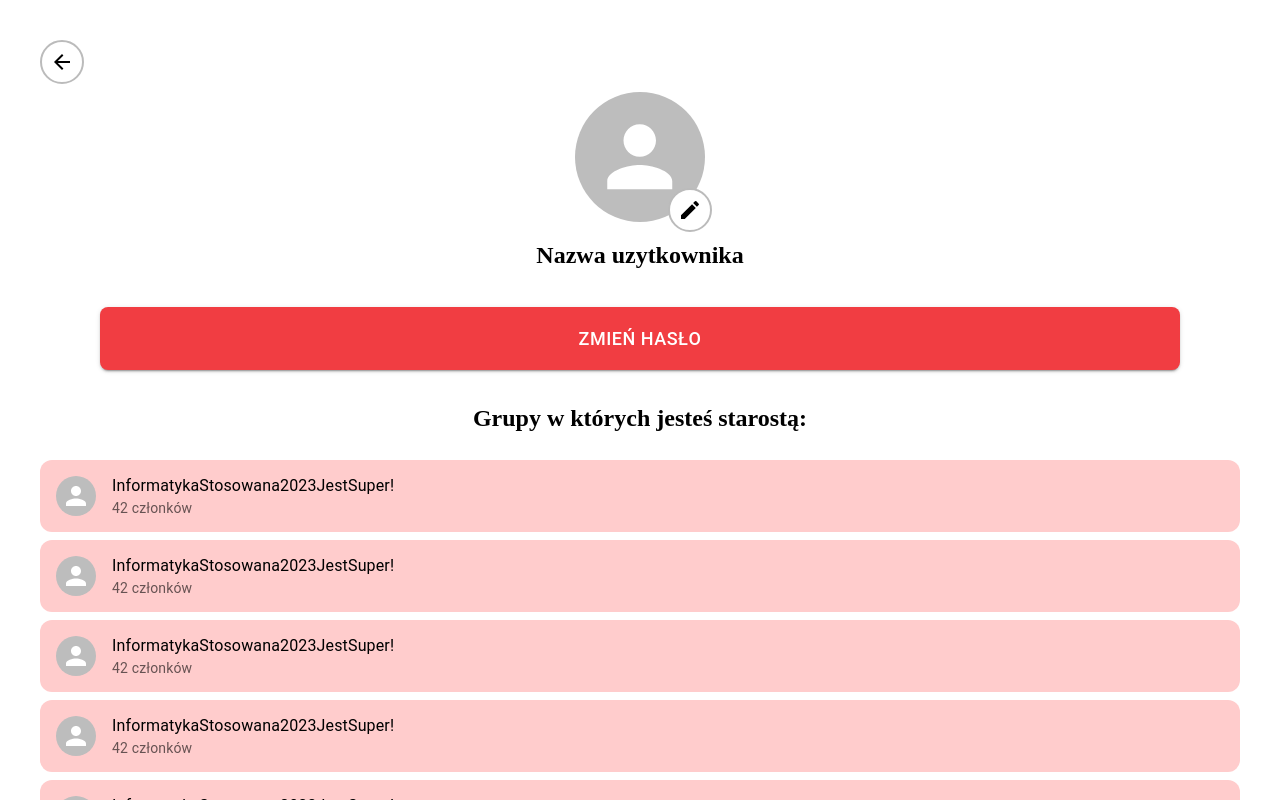
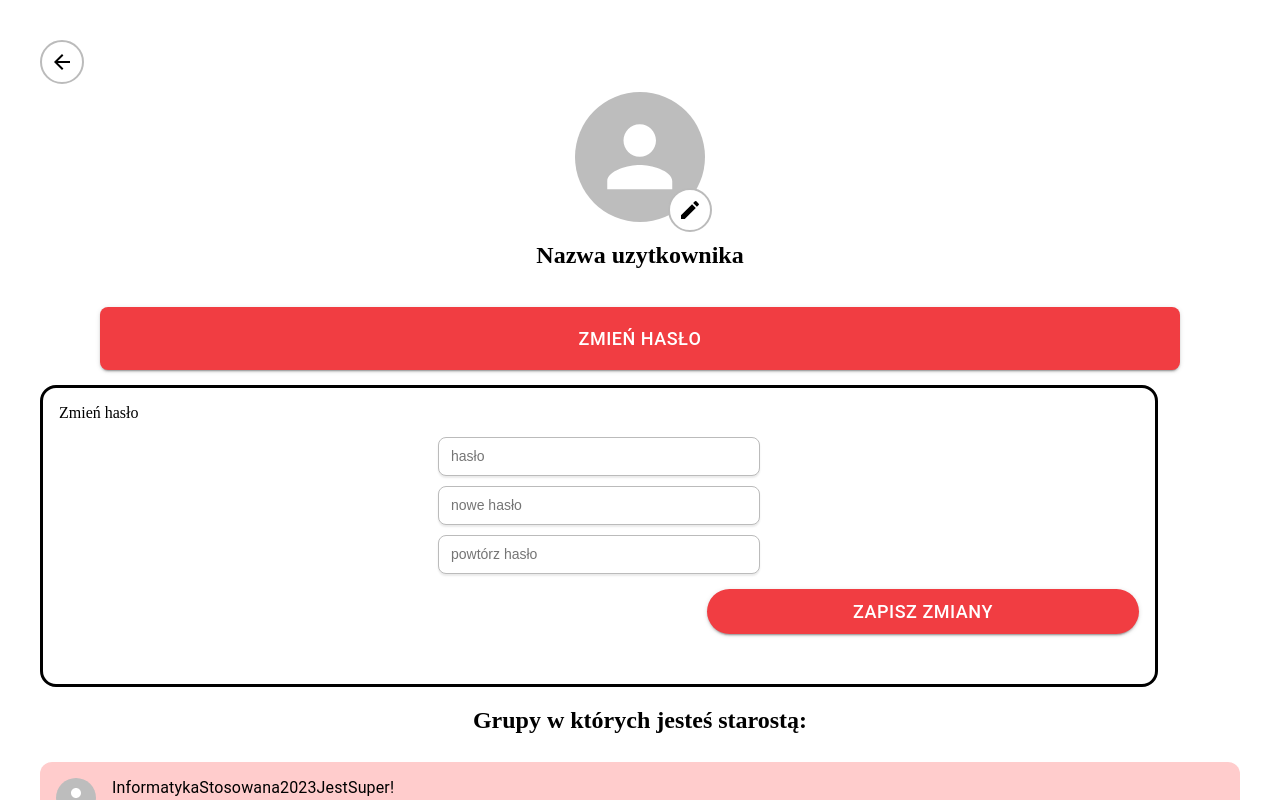
Before and after one commit to UEK-i-team/unievent-planner-frontend, a React (Vite) app: page / in a window 1280 px wide. Both pictures are taken after a click on the button "ZMIEŃ HASŁO". Shown: the top 800 px of the page. Built offline with nearby package versions, Linux system fonts and the light colour scheme.

Commit message:
feat: add change password form

```diff
--- a/src/assets/styles/theme.ts
+++ b/src/assets/styles/theme.ts
@@ -10,5 +10,6 @@ export const theme: DefaultTheme = {
     grey_75: '#434343',
     grey_50: '#737373',
     grey_25: '#BBBBBB',
+    grey_10: '#EAEAEA',
   },
 };
--- a/src/profileView/profileView.tsx
+++ b/src/profileView/profileView.tsx
@@ -1,5 +1,6 @@
 import * as React from 'react';
 
+import { FormControl, FormControlState } from '@mui/base/FormControl';
 import ArrowBackIcon from '@mui/icons-material/ArrowBack';
 import EditIcon from '@mui/icons-material/Edit';
 import Avatar from '@mui/material/Avatar';
@@ -16,9 +17,14 @@ import {
   EditButtonWrapper,
   AvatarWrapper,
   Item,
+  StyledInput,
+  ChangePasswordForm,
+  SaveChangesButton,
 } from './profileViewStyles';
 
 export const ProfileView = () => {
+  const [showPasswordForm, setShowPasswordForm] = React.useState(false);
+
   function generate(element: React.ReactElement) {
     return [0, 1, 2, 3, 4].map((value) =>
       React.cloneElement(element, {
@@ -46,9 +52,53 @@ export const ProfileView = () => {
         <h2>Nazwa uzytkownika</h2>
       </AvatarWrapper>
 
-      <ChangePasswordButton variant="contained">
+      <ChangePasswordButton
+        variant="contained"
+        onClick={() => setShowPasswordForm(!showPasswordForm)}
+      >
         Zmień hasło
       </ChangePasswordButton>
+
+      {showPasswordForm && (
+        <ChangePasswordForm>
+          <span style={{ alignSelf: 'flex-start', marginBottom: 10 }}>
+            Zmień hasło
+          </span>
+          <FormControl style={{ padding: 5 }} defaultValue="" required>
+            {({ filled }: FormControlState) => (
+              <React.Fragment>
+                <StyledInput
+                  placeholder="hasło"
+                  className={filled ? 'filled' : ''}
+                />
+              </React.Fragment>
+            )}
+          </FormControl>
+          <FormControl style={{ padding: 5 }} defaultValue="" required>
+            {({ filled }: FormControlState) => (
+              <React.Fragment>
+                <StyledInput
+                  placeholder="nowe hasło"
+                  className={filled ? 'filled' : ''}
+                />
+              </React.Fragment>
+            )}
+          </FormControl>
+          <FormControl style={{ padding: 5 }} defaultValue="" required>
+            {({ filled }: FormControlState) => (
+              <React.Fragment>
+                <StyledInput
+                  placeholder="powtórz hasło"
+                  className={filled ? 'filled' : ''}
+                />
+              </React.Fragment>
+            )}
+          </FormControl>
+          <SaveChangesButton variant="contained">
+            Zapisz zmiany
+          </SaveChangesButton>
+        </ChangePasswordForm>
+      )}
 
       <h2>Grupy w których jesteś starostą:</h2>
       <List sx={{ width: '100%' }}>
--- a/src/profileView/profileViewStyles.ts
+++ b/src/profileView/profileViewStyles.ts
@@ -1,5 +1,8 @@
+import { Input, inputClasses } from '@mui/base/Input';
 import { styled } from '@mui/material';
 import { Box, Button, IconButton, ListItem } from '@mui/material';
+
+import { theme } from '../assets/styles/theme';
 
 export const Wrapper = styled(Box)`
   display: flex;
@@ -15,11 +18,10 @@ export const Wrapper = styled(Box)`
 `;
 
 export const BackButton = styled(IconButton)`\
-    // position: absolute;
     border-radius: 9999px;
-    border: 2px solid #bbbbbb;
+    border: 2px solid ${theme.colors.grey_25};
   @media {
-    color: black;
+    color: ${theme.colors.black_100};
   }
 `;
 
@@ -31,9 +33,8 @@ export const BackButtonWrapper = styled(Box)`
 `;
 
 export const EditButton = styled(IconButton)`\
-    // position: absolute;
     border-radius: 9999px;
-    border: 2px solid #bbbbbb;
+    border: 2px solid ${theme.colors.grey_25};
       background-color: white;
   @media {
     color: black;
@@ -61,10 +62,10 @@ export const AvatarWrapper = styled(Box)`
 `;
 
 export const ChangePasswordButton = styled(Button)`
-  background-color: #f13d42;
+  background-color: ${theme.colors.red_100};
   color: white;
   &:hover {
-    background-color: #f13d42;
+    background-color: ${theme.colors.red_100};
   }
   margin: 10px 0 15px;
   padding: 16px 0;
@@ -79,8 +80,72 @@ export const ChangePasswordButton = styled(Button)`
 `;
 
 export const Item = styled(ListItem)`
-    position absolute;
-  background-color: #ffcccc;
+  position absolute;
+  background-color: ${theme.colors.red_25};
   border-radius: 12px;
   margin-bottom: 8px;
 `;
+
+export const StyledInput = styled(Input)(`
+  display: inline-block;
+
+  .${inputClasses.input} {
+    width: 18.5rem;
+    font-family: 'IBM Plex Sans', sans-serif;
+    font-size: 0.875rem;
+    font-weight: 400;
+    line-height: 1.5;
+    padding: 8px 12px;
+    border-radius: 8px;
+    color: ${theme.colors.grey_75};
+    background: ${theme.colors.white_100};
+    border: 1px solid ${theme.colors.grey_25};
+    box-shadow: 0px 2px 2px ${theme.colors.grey_10};
+
+    &:hover {
+      border-color: #B0B8C4;
+    }
+
+    &:focus {
+      outline: 0;
+      border-color: #3399FF;
+      box-shadow: 0 0 0 3px #80BFFF;
+    }
+  }
+
+  &.filled .${inputClasses.input} {
+    box-shadow: 0 0 2px 2px rgba(125, 200, 0, 0.25);
+  }
+`);
+
+export const ChangePasswordForm = styled(Box)`
+  display: flex;
+  width: 90%;
+  align-items: center;
+  flex-direction: column;
+  margin-right: auto;
+  padding: 1rem;
+  border-style: solid;
+  border-color: black;
+  border-radius: 1rem;
+`;
+
+export const SaveChangesButton = styled(Button)`
+  background-color: ${theme.colors.red_100};
+  color: white;
+  &:hover {
+    background-color: ${theme.colors.red_100};
+  }
+  align-self: flex-end;
+  margin: 10px 0 15px;
+  padding: 16px 0;
+  font-size: 18px;
+  border-radius: 2rem;
+  width: 40%;
+  height: 17%;
+  @media (max-width: 600px) {
+    margin: 0.5rem 0 -0.7rem;
+    padding: 12px 0;
+    font-size: 12px;
+  }
+`;
```
